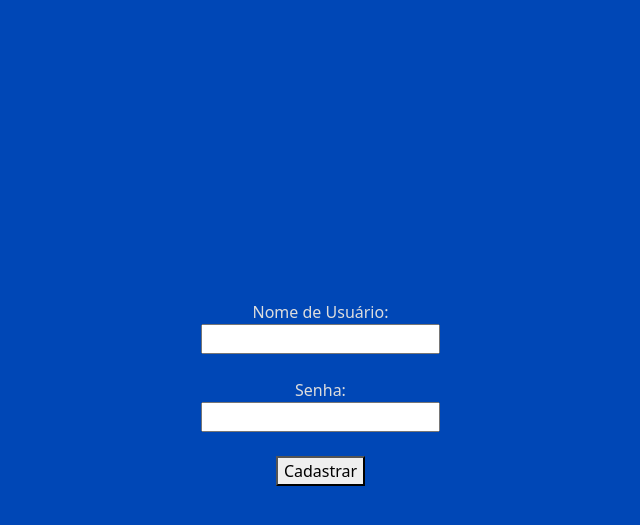
After one commit to gustavojusti09-hash/TCC, a Flask app: page /cadastrousuario in a window 1280 px wide. The commit adds this page. Shown: the top 525 px of the page, without its empty margins (624-1264 px from the left). Run offline with Flask 3, Linux system fonts and the light colour scheme.

Commit message:
Versão 3.0

```diff
--- a/app.py
+++ b/app.py
@@ -1,37 +1,67 @@
-from flask import Flask, render_template, request
+from flask import Flask, render_template, request, redirect, url_for
 import mysql.connector
 
 app = Flask(__name__)
 
-@app.route("/")
+# Função reutilizável para conexão com o banco
+def conectar_banco():
+    return mysql.connector.connect(
+        host="localhost",
+        port=3306,
+        user="root",
+        password="",
+        database="senai"
+    )
+
+@app.route('/', methods=['GET', 'POST'])
+@app.route('/login', methods=['GET', 'POST'])
 def login():
-    return render_template('login.html')
+    erro = None
+    if request.method == 'POST':
+        usuario_digitado = request.form['usuario']
+        senha_digitada = request.form['senha']
+
+        conexao = conectar_banco()
+        cursor = conexao.cursor()
+        comando = "SELECT * FROM usuarios WHERE usuario = %s AND senha = %s"
+        cursor.execute(comando, (usuario_digitado, senha_digitada))
+
+        usuario_encontrado = cursor.fetchone()
+
+        cursor.close()
+        conexao.close()
+
+        if usuario_encontrado:
+            return redirect(url_for('home'))
+        else:
+            erro = "Usuário ou senha incorretos! Tente novamente."
+
+    return render_template('login.html', erro=erro)
+
 
 @app.route('/home.html')
 def home():
-    banco = mysql.connector.connect(
-        host='localhost',
-        port=3306,
-        user='root',
-        password='',
-        database='senai'
-    )
-
+    banco = conectar_banco()
     cursor = banco.cursor()
     query = "SELECT * FROM estoque"
     cursor.execute(query)
 
     resultado = cursor.fetchall()
+    cursor.close()
+    banco.close()
 
     return render_template('home.html', resultado=resultado)
+
 
 @app.route('/cadastro.html')
 def cadastro():
     return render_template('cadastro.html')
 
+
 @app.route('/movimentacao.html')
 def movimentacao():
     return render_template('movimentacao.html')
+
 
 @app.route('/cadastroconcluido.html', methods=['POST'])
 def cadastroconcluido():
@@ -43,17 +73,11 @@ def cadastroconcluido():
     foto = request.form.get('foto')
     categoria = request.form.get('categoria')
 
-    banco = mysql.connector.connect(
-        host='localhost',
-        port=3306,
-        user='root',
-        password='',
-        database='senai'
-    )
-
+    banco = conectar_banco()
     cursor = banco.cursor()
     query = "INSERT INTO estoque (nome, qtde, estoque_minimo, descricao, preco, foto, categoria) VALUES (%s, %s, %s, %s, %s, %s, %s)"
     valores = (nome, qtde, estoque_minimo, descricao, preco, foto, categoria)
+
     cursor.execute(query, valores)
     banco.commit()
 
@@ -62,9 +86,32 @@ def cadastroconcluido():
 
     return render_template('cadastroconcluido.html')
 
+
 @app.route('/teste.html')
 def teste():
     return render_template('teste.html')
 
+
+@app.route('/cadastrousuario', methods=['GET', 'POST'])
+def cadastrousuario():
+    if request.method == 'POST':
+        usuario_digitado = request.form['usuario']
+        senha_digitada = request.form['senha']
+
+        conexao = conectar_banco()
+        cursor = conexao.cursor()
+
+        comando = "INSERT INTO usuarios (usuario, senha) VALUES (%s, %s)"
+        cursor.execute(comando, (usuario_digitado, senha_digitada))
+        conexao.commit()
+
+        cursor.close()
+        conexao.close()
+
+        return "Usuário cadastrado com sucesso!"
+
+    return render_template('cadastrousuario.html')
+
+
 if __name__ == '__main__':
     app.run(host='0.0.0.0', port=5000, debug=True)
--- a/static/style.css
+++ b/static/style.css
@@ -85,3 +85,30 @@ table {
 #movimentacao th {
   background-color: #e85907;
 }
+
+#n {
+    color: #ddd;
+        position: absolute;
+    top: 240px;
+    right: 50px;
+    width: 240px;
+    height: 100px;
+}
+
+#b {
+    position: absolute;
+    top: 190px;
+    right: 70px;
+    width: 200px;
+    height: auto;
+
+}
+
+#formusuario {
+    text-align: center;
+    max-width: 300px;
+    position: absolute;
+    left: 825px;
+    top: 300px;
+    color: #ddd;
+}
--- /dev/null
+++ b/templates/cadastrousuario.html
@@ -0,0 +1,24 @@
+<!DOCTYPE html>
+<html lang="en">
+<head>
+    <meta charset="UTF-8">
+    <meta name="viewport" content="width=device-width, initial-scale=1.0">
+    <title>HOME</title>
+    <link href="https://cdn.jsdelivr.net/npm/bootstrap@5.3.8/dist/css/bootstrap.min.css" rel="stylesheet" integrity="sha384-sRIl4kxILFvY47J16cr9ZwB07vP4J8+LH7qKQnuqkuIAvNWLzeN8tE5YBujZqJLB" crossorigin="anonymous">
+    <script src="https://cdn.jsdelivr.net/npm/bootstrap@5.3.8/dist/js/bootstrap.bundle.min.js" integrity="sha384-FKyoEForCGlyvwx9Hj09JcYn3nv7wiPVlz7YYwJrWVcXK/BmnVDxM+D2scQbITxI" crossorigin="anonymous"></script>
+    <link rel="stylesheet" href="static/style.css">
+    <link rel="icon" href="static/senailogo2.jpg" type="image/jpeg">
+</head>
+<body>
+
+    <form id="formusuario" action="/cadastrousuario" method="POST" >
+        <label>Nome de Usuário:</label><br>
+        <input type="text" name="usuario" required><br><br>
+
+        <label>Senha:</label><br>
+        <input type="password" name="senha" required><br><br>
+
+        <button type="submit">Cadastrar</button>
+    </form>
+</body>
+</html>
--- a/templates/home.html
+++ b/templates/home.html
@@ -52,8 +52,8 @@
     <th>Estoque Minimo</th>
     <th>Descricao</th>
     <th>Preço</th>
+    <th>Foto</th>
     <th>Categoria</th>
-    <th>Foto</th>
   </tr>
   {% for item in resultado %}
   <tr>
@@ -62,7 +62,9 @@
     <td>{{item[3]}}</td>
     <td>{{item[4]}}</td>
     <td>{{item[5]}}</td>
-    <td>{{item[6]}}</td>
+
+<td><a href="{{item[6]}}" target="_blank"><img src="{{item[6]}}" alt="{{item[1]}}" style="widht: 50px; height: 50px; object-fit: cover; border-radius: 4px; cursor: pointer;"></a></td>
+
     <td>{{item[7]}}</td>
   </tr>
   {%endfor%}
```
Also changed, not shown: templates/login.html (+8 -6 lines).
